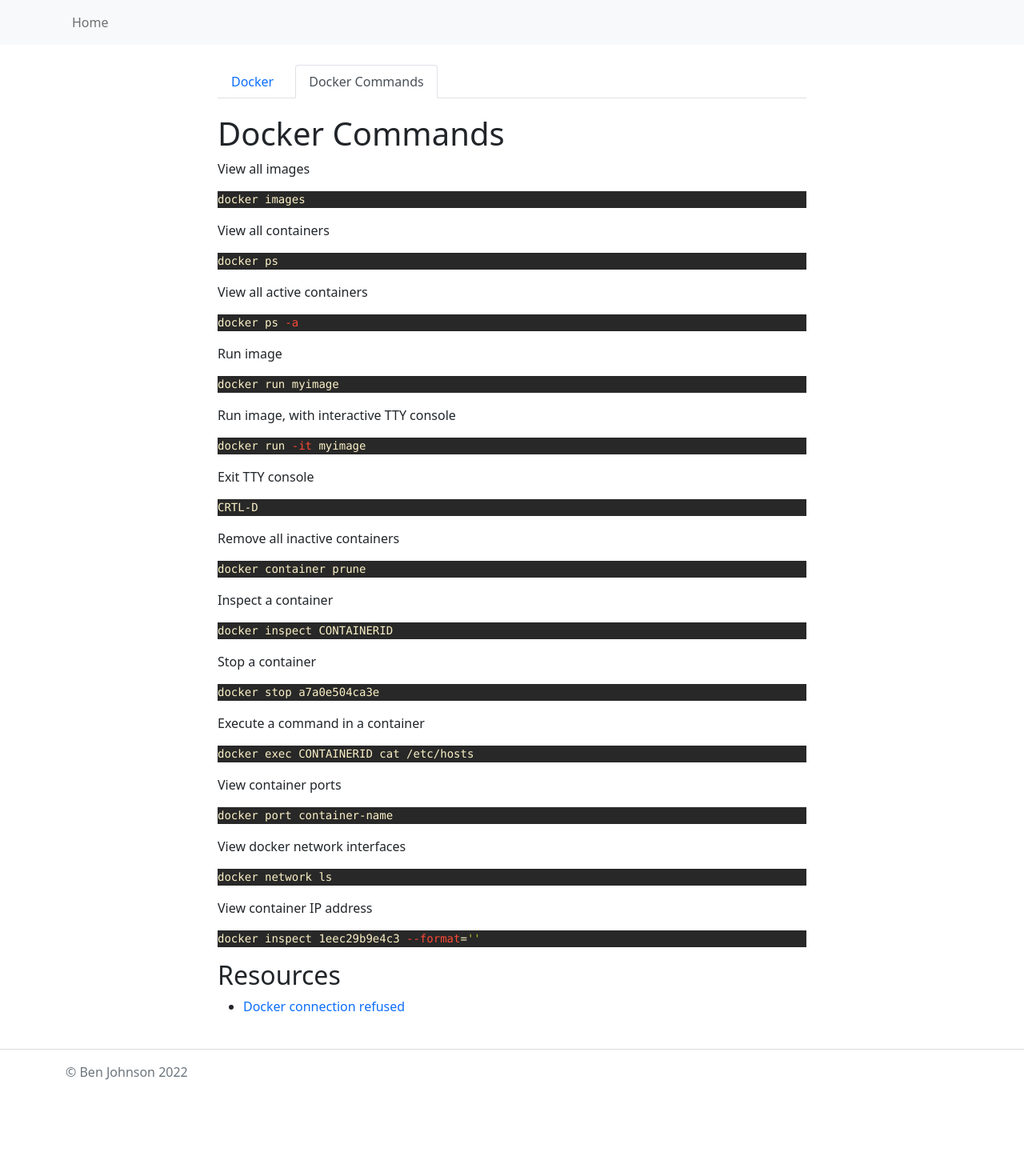
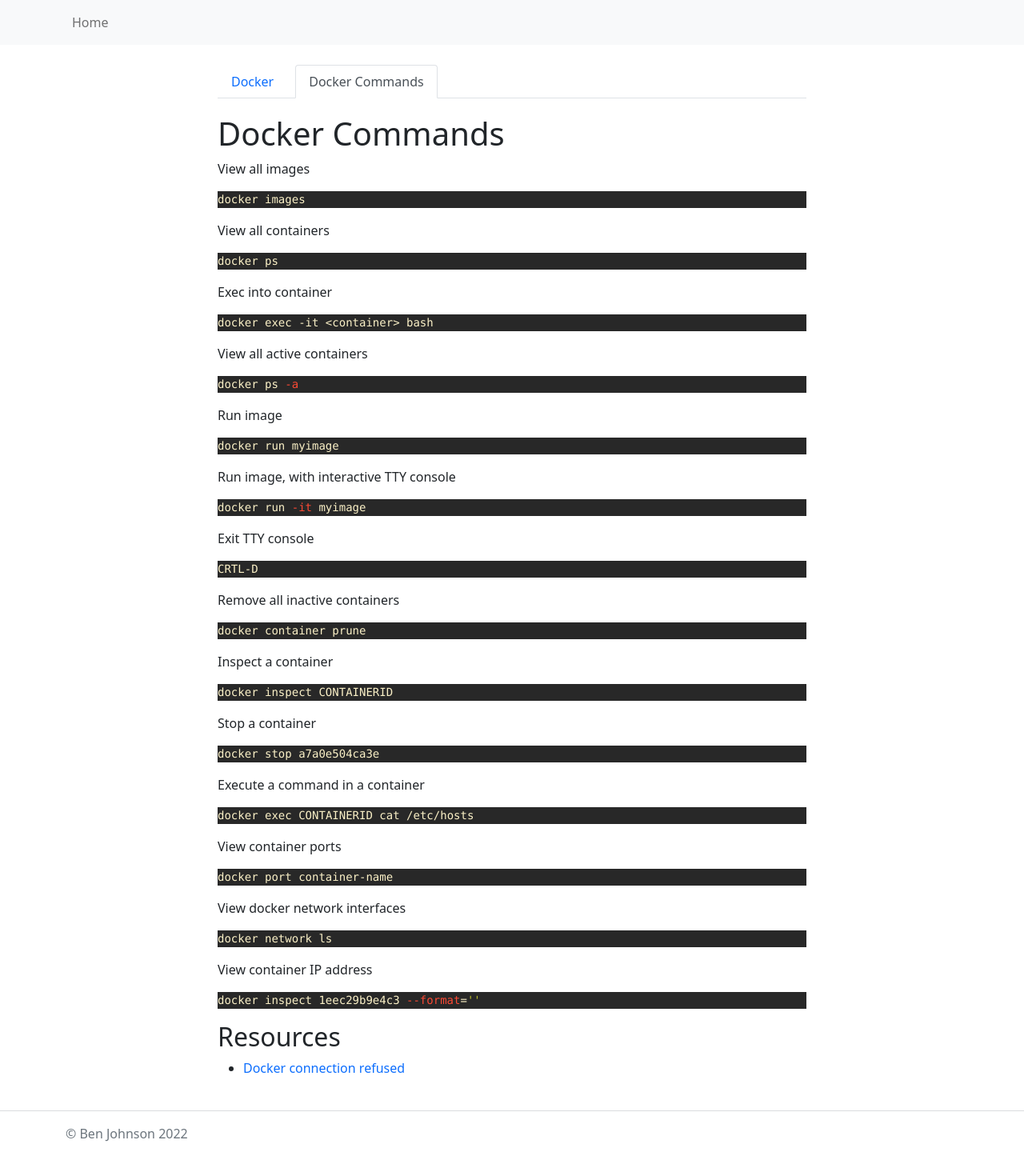
Before and after one commit to bdjohnson529/codechalet.com, a Jekyll site: the page built from _docs/docker/docker-commands.md, in a window 1280 px wide. Shown: the whole page at 80% size. Built offline with Jekyll 4.4.1, drawn with Linux system fonts in a browser that asks for light colours; nearby versions of some CDN libraries; before the commit the page ends 1368 px from its top, so only the background shows below that.

Commit message:
feat: add docker-commands

````diff
--- a/_docs/docker/docker-commands.md
+++ b/_docs/docker/docker-commands.md
@@ -14,6 +14,11 @@
 View all containers
 ```bash
 docker ps
+```
+
+Exec into container
+```
+docker exec -it <container> bash
 ```
 
 View all active containers
````
